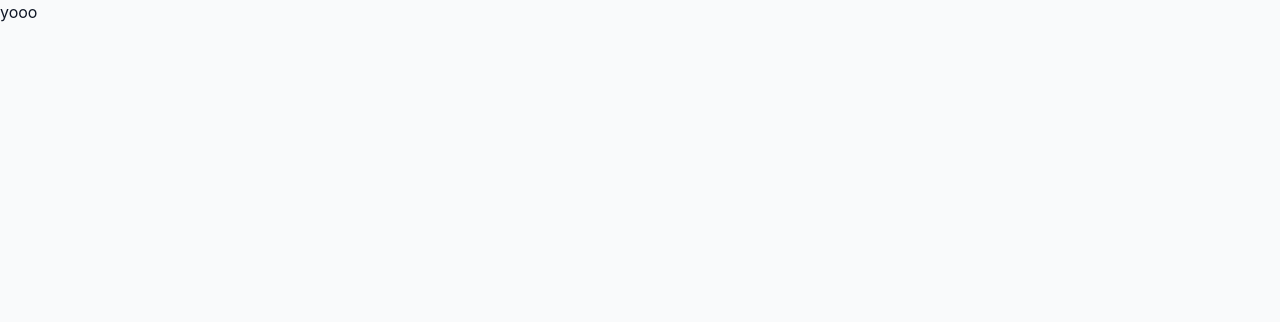
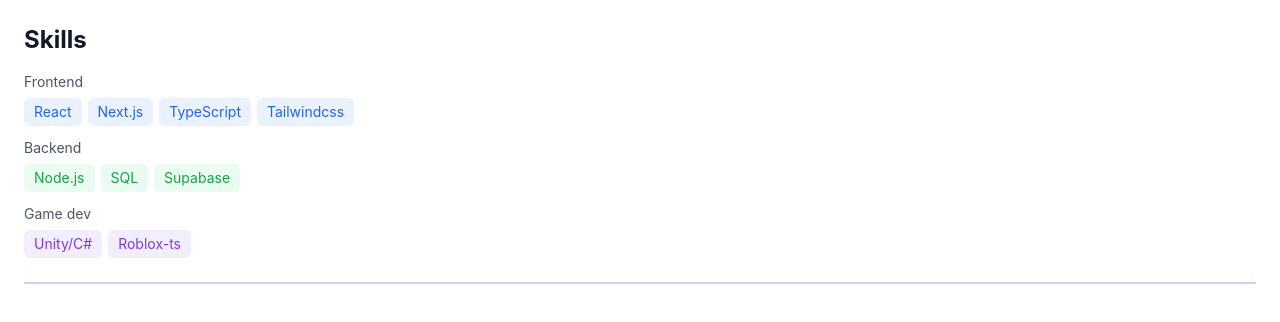
Before and after one commit to KondyKox/Portfolio, a React (Vite) app: page / in a window 1280 px wide. Shown: the top 322 px of the page. Built offline with nearby package versions, Linux system fonts and the light colour scheme.

Commit message:
feat: skills section

```diff
--- a/src/App.tsx
+++ b/src/App.tsx
@@ -1,6 +1,10 @@
+import SkillsSection from "./components/SkillsSection";
+
 function App() {
   return (
-    <main className="bg-surface-2 text-text-primary min-h-screen">yooo</main>
+    <main className="bg-surface-0 text-text-primary min-h-screen p-4 md:p-6">
+      <SkillsSection />
+    </main>
   );
 }
 
--- /dev/null
+++ b/src/components/SkillsSection.tsx
@@ -0,0 +1,50 @@
+import { SKILLS } from "../constants/skills";
+
+const GROUP_STYLES: Record<
+  keyof typeof SKILLS,
+  { label: string; classes: string }
+> = {
+  frontend: {
+    label: "Frontend",
+    classes: "bg-bg-tint-blue text-text-tint-blue",
+  },
+  backend: {
+    label: "Backend",
+    classes: "bg-bg-tint-green text-text-tint-green",
+  },
+  game_dev: {
+    label: "Game dev",
+    classes: "bg-bg-tint-violet text-text-tint-violet",
+  },
+};
+
+const SkillsSection = () => {
+  return (
+    <section className="pb-6 border-b-2 border-border-strong">
+      <h3 className="font-bold mb-4 text-2xl">Skills</h3>
+
+      <div className="space-y-3">
+        {Object.entries(SKILLS).map(([group, skills]) => {
+          const { label, classes } = GROUP_STYLES[group as keyof typeof SKILLS];
+          return (
+            <div key={group}>
+              <p className="text-sm text-text-secondary mb-1.5">{label}</p>
+              <div className="flex flex-wrap gap-1.5">
+                {skills.map((skill) => (
+                  <span
+                    key={skill}
+                    className={`text-sm px-2.5 py-1 rounded-md ${classes}`}
+                  >
+                    {skill}
+                  </span>
+                ))}
+              </div>
+            </div>
+          );
+        })}
+      </div>
+    </section>
+  );
+};
+
+export default SkillsSection;
--- /dev/null
+++ b/src/constants/skills.ts
@@ -0,0 +1,5 @@
+export const SKILLS = {
+  frontend: ["React", "Next.js", "TypeScript", "Tailwindcss"],
+  backend: ["Node.js", "SQL", "Supabase"],
+  game_dev: ["Unity/C#", "Roblox-ts"],
+};
```
